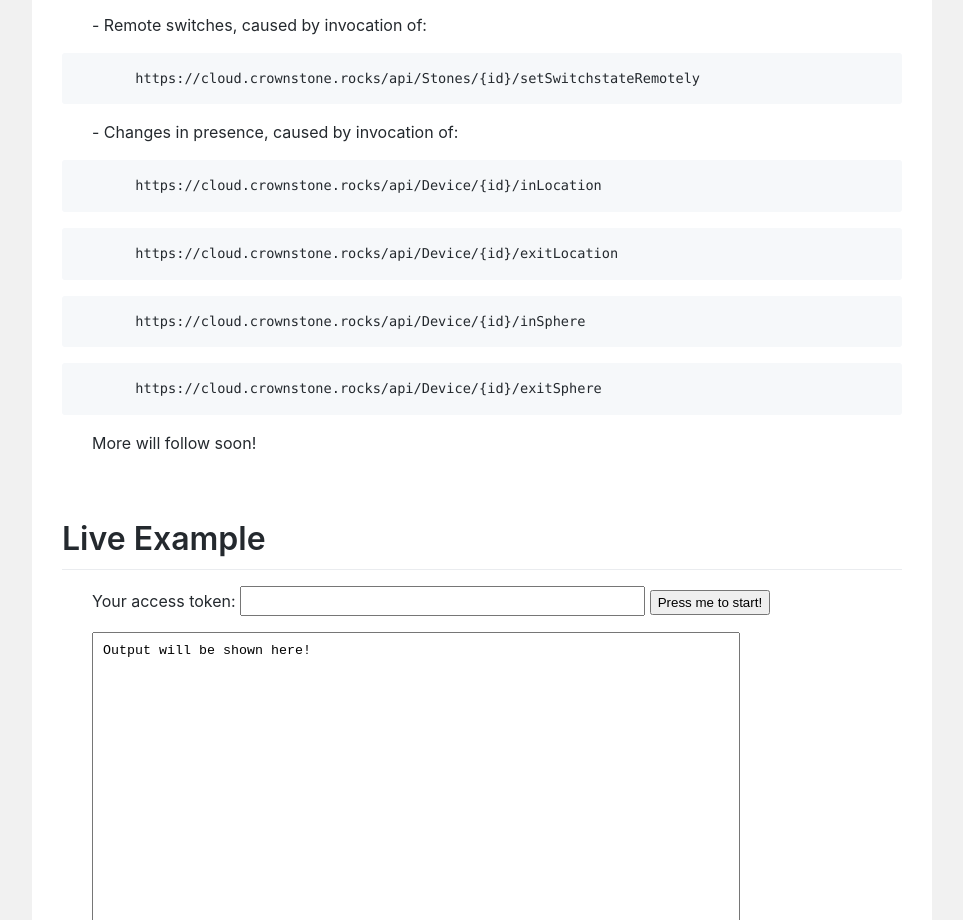
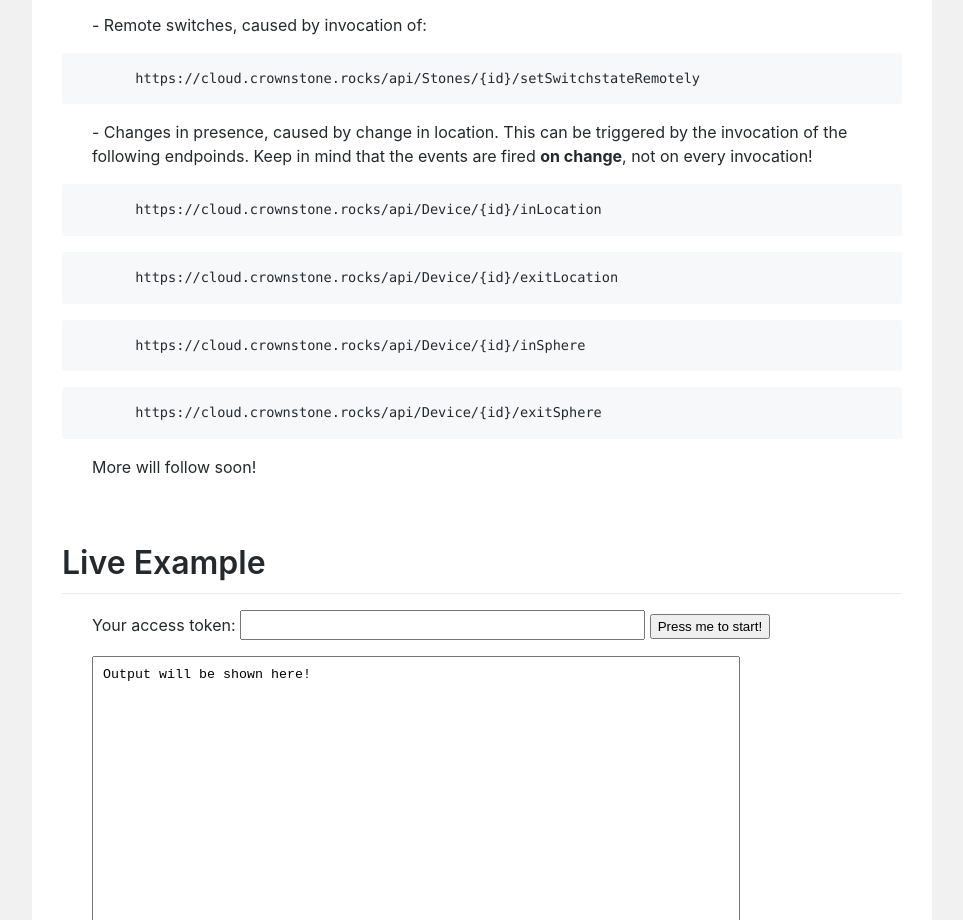
Before and after one commit to Crownstone-Community/crownstone-sse-server, a website: page public/index.html in a window 1280 px wide. Shown: the part 1056-1976 px from the top of the page, without its empty margins (158-1121 px from the left). Drawn offline with Linux system fonts and the light colour scheme.

Commit message:
updated docs

```diff
--- a/package.json
+++ b/package.json
@@ -4,9 +4,8 @@
   "description": "",
   "main": "./dist/server.js",
   "scripts": {
-    "start": "node ./dist/server.js",
+    "start": "tsc --watch",
     "dev": "source start.sh",
-    "ts": "tsc --watch",
     "build": "tsc"
   },
   "keywords": [],
--- a/public/index.html
+++ b/public/index.html
@@ -153,7 +153,8 @@
             <h2>What sort of events do I get?</h2>
             <p>- Remote switches, caused by invocation of:</p>
             <pre>       https://cloud.crownstone.rocks/api/Stones/{id}/setSwitchstateRemotely</pre>
-            <p>- Changes in presence, caused by invocation of:</p>
+            <p>- Changes in presence, caused by change in location. This can be triggered by the invocation of the following endpoinds.
+                Keep in mind that the events are fired <b>on change</b>, not on every invocation!</p>
             <pre>       https://cloud.crownstone.rocks/api/Device/{id}/inLocation</pre>
             <pre>       https://cloud.crownstone.rocks/api/Device/{id}/exitLocation</pre>
             <pre>       https://cloud.crownstone.rocks/api/Device/{id}/inSphere</pre>
```
